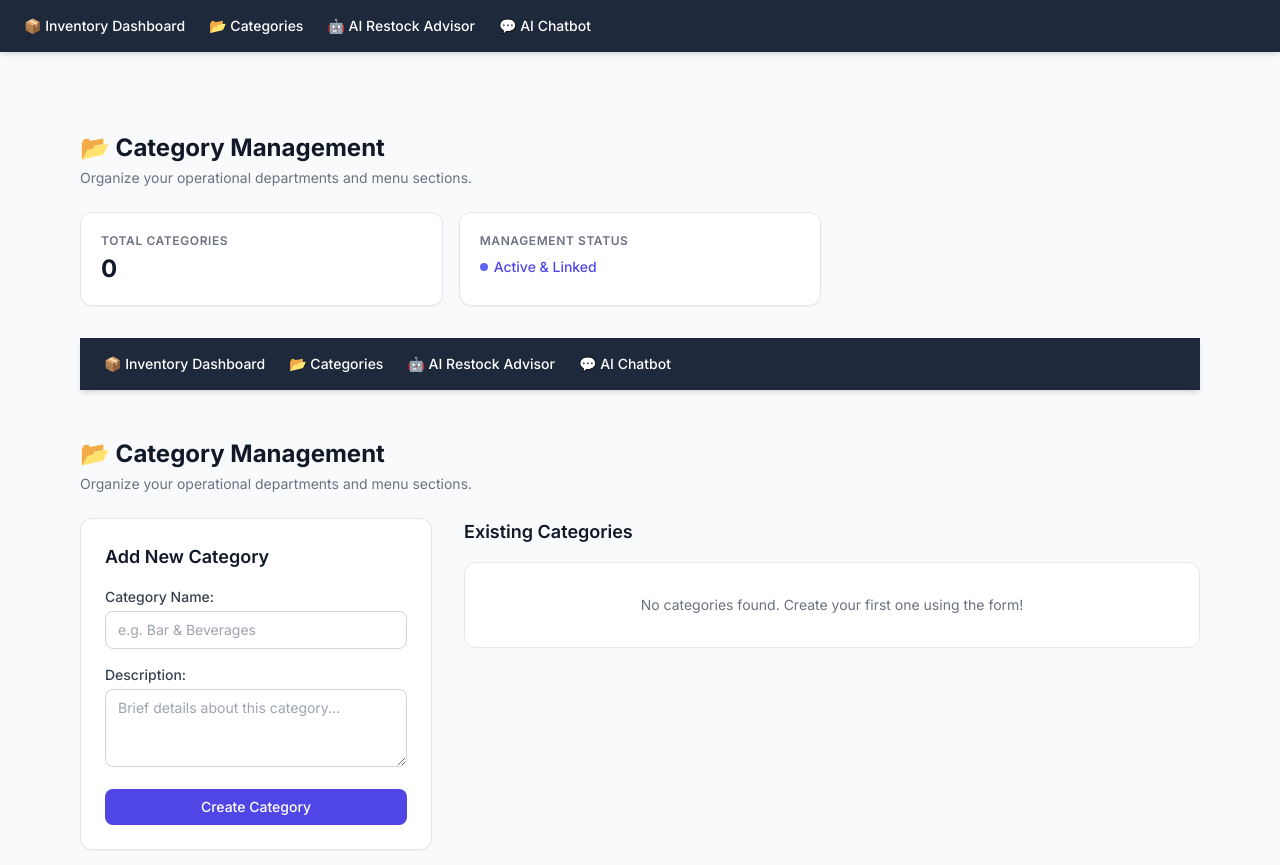
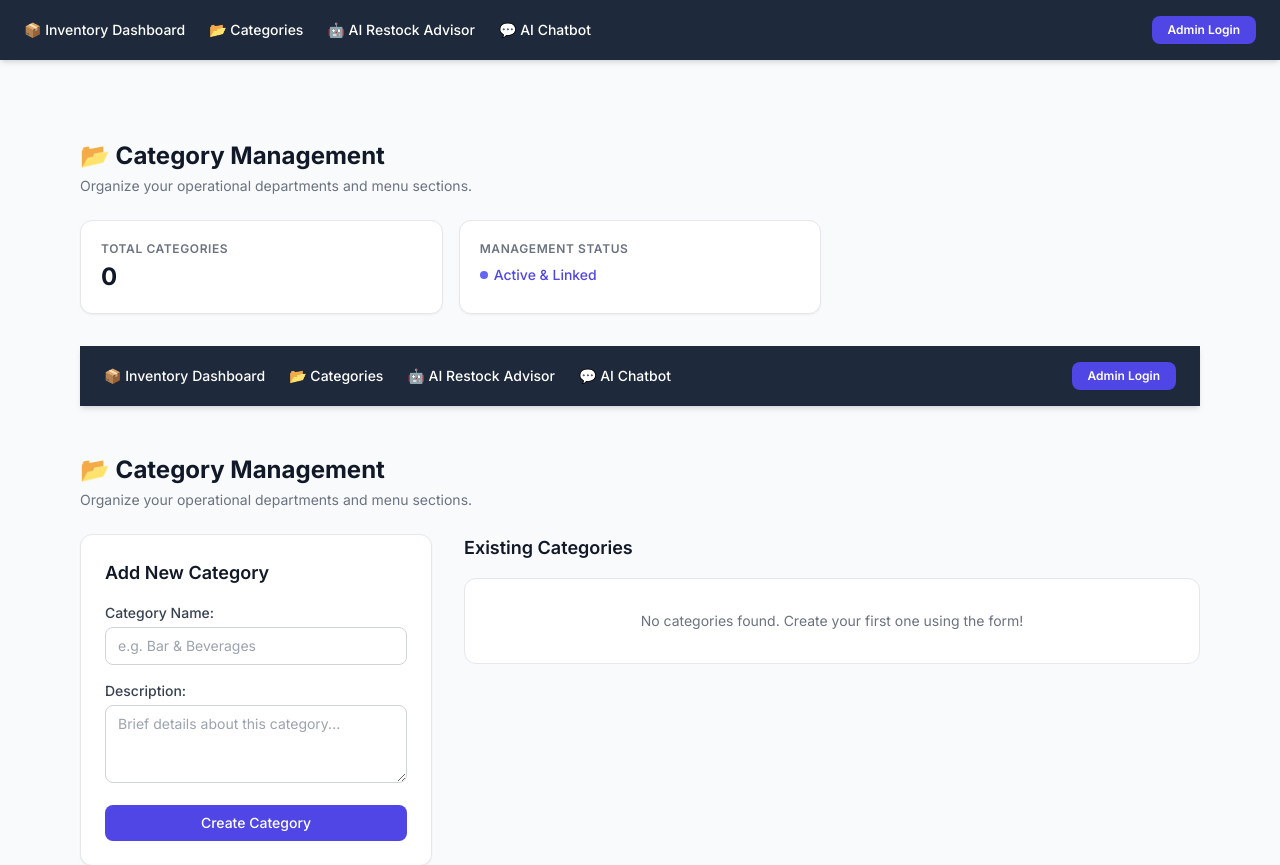
Before and after one commit to Mubarak77-C/inventory_app, a Node server app: page /categories/ in a window 1280 px wide. Shown: the top 865 px of the page. Run offline with Node 20, Linux system fonts and the light colour scheme; data that the repository does not hold is empty; some libraries are stand-ins or nearby versions.

Commit message:
"Added Admin Badge + Logout button ui"

```diff
--- a/views/partials/header.ejs
+++ b/views/partials/header.ejs
@@ -44,13 +44,29 @@
         >
       </div>
 
-       <!-- TODO: Right-side Auth Section -->
+      <!-- Right-side Auth Section -->
       <div class="flex items-center space-x-4 text-sm">
         <% if (currentUser) { %>
-          <!-- 1. Show badge: "Admin: <%= currentUser.username %>" -->
-          <!-- 2. Add a POST form to "/logout" with a "Logout" submit button -->
+          <span
+            class="bg-indigo-500/20 border border-indigo-400/40 text-indigo-200 px-3 py-1 rounded-full text-xs font-medium"
+          >
+            🛡️ Admin: <%= currentUser.username %>
+          </span>
+          <form action="/logout" method="POST" class="inline">
+            <button
+              type="submit"
+              class="bg-red-600 hover:bg-red-500 text-white px-3 py-1.5 rounded-lg text-xs font-semibold transition cursor-pointer"
+            >
+              Logout
+            </button>
+          </form>
         <% } else { %>
-          <!-- 3. Show a link to "/login" styled as an "Admin Login" button -->
+          <a
+            href="/login"
+            class="bg-indigo-600 hover:bg-indigo-500 text-white px-4 py-1.5 rounded-lg text-xs font-semibold transition"
+          >
+            Admin Login
+          </a>
         <% } %>
       </div>
     </nav>
```
Also changed, not shown: views/index.ejs (+10 -0 lines).
